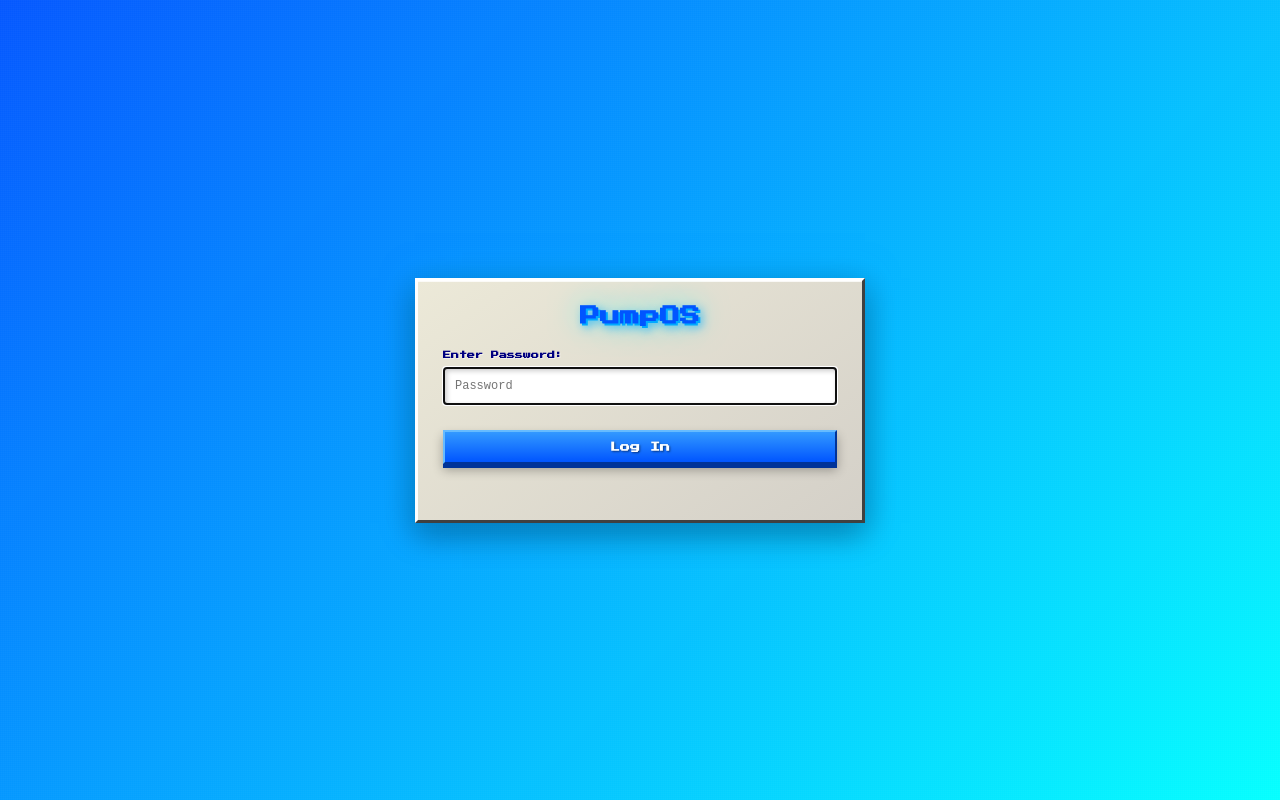
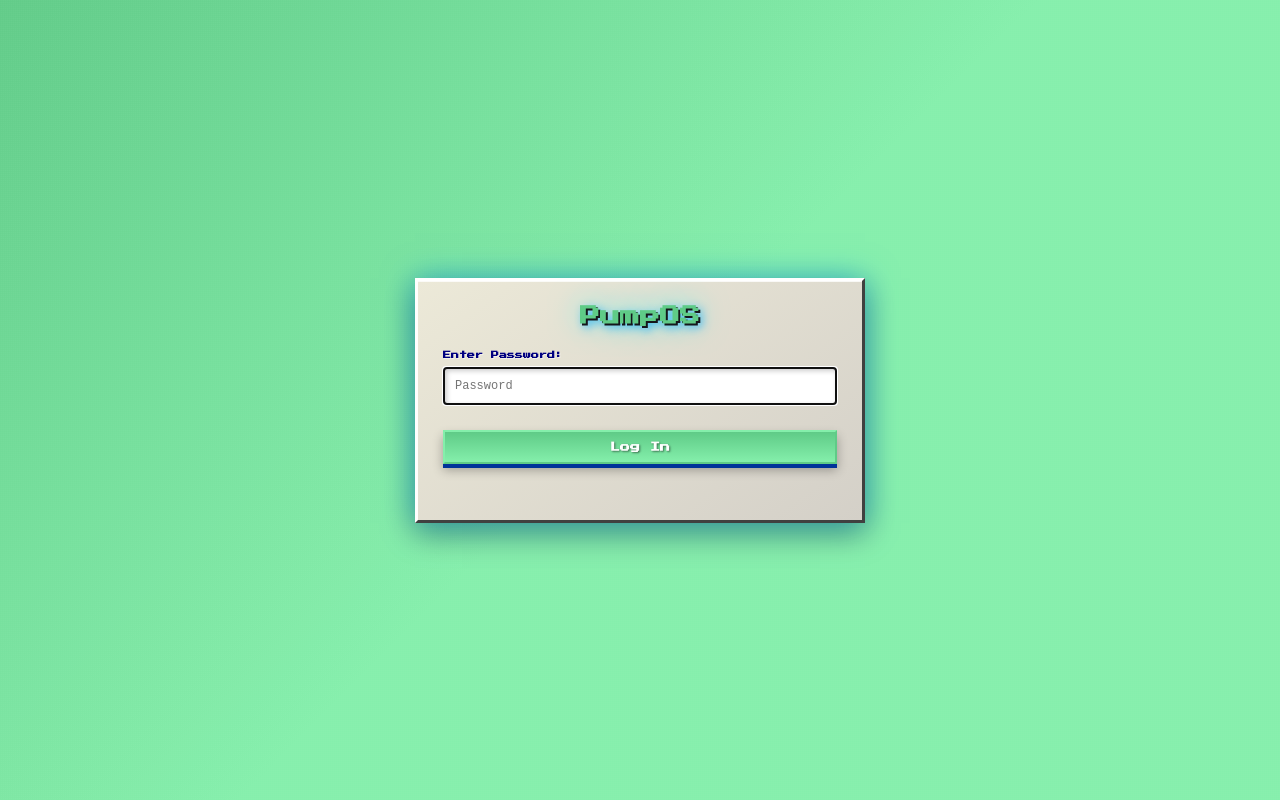
Before and after one commit to ZaviiiX/liveos, a plain HTML site: page index.html in a window 1280 px wide. Drawn offline with Linux system fonts and the light colour scheme.

Commit message:
modified:   styles.css

```diff
--- a/styles.css
+++ b/styles.css
@@ -18,7 +18,7 @@ body {
 
 /* Login Screen */
 .login-screen {
-    background: linear-gradient(135deg, #0055FF 0%, #00AAFF 50%, #00FFFF 100%);
+    background: linear-gradient(135deg, #5FCB87 0%, #84EFAB 50%, #84EFAB 100%);
     height: 100vh;
     display: flex;
     align-items: center;
@@ -77,10 +77,10 @@ body {
 
 .login-logo h1 {
     font-size: 20px;
-    color: #0055FF;
+    color: #5FCB87;
     font-weight: bold;
     text-shadow:
-        2px 2px 0 #00AAFF,
+        2px 2px 0 #84EFAB,
         4px 4px 10px rgba(0, 170, 255, 0.5),
         0 0 20px rgba(0, 255, 255, 0.3);
     animation: titleGlow 2s ease-in-out infinite;
@@ -89,13 +89,13 @@ body {
 @keyframes titleGlow {
     0%, 100% {
         text-shadow:
-            2px 2px 0 #00AAFF,
+            2px 2px 0 #15161B,
             4px 4px 10px rgba(0, 170, 255, 0.5),
             0 0 20px rgba(0, 255, 255, 0.3);
     }
     50% {
         text-shadow:
-            2px 2px 0 #00AAFF,
+            2px 2px 0 #15161B,
             4px 4px 10px rgba(0, 170, 255, 0.8),
             0 0 30px rgba(0, 255, 255, 0.6);
     }
@@ -132,9 +132,9 @@ body {
 
 .login-button {
     padding: 10px 20px;
-    background: linear-gradient(180deg, #3399FF 0%, #0055FF 100%);
+    background: linear-gradient(180deg, #5FCB87 0%, #84EFAB 100%);
     border: 2px solid;
-    border-color: #66BBFF #003399 #003399 #66BBFF;
+    border-color: #84EFAB #5FCB87 #5FCB87 #84EFAB;
     font-family: 'Press Start 2P', monospace;
     font-size: 10px;
     font-weight: bold;
@@ -154,7 +154,7 @@ body {
 
 .login-button:active {
     transform: translateY(2px);
-    box-shadow: 0 2px 0 #003399, 0 3px 5px rgba(0,0,0,0.3);
+    box-shadow: 0 2px 0 #84EFAB, 0 3px 5px rgba(0,0,0,0.3);
 }
 
 .error-message {
```
